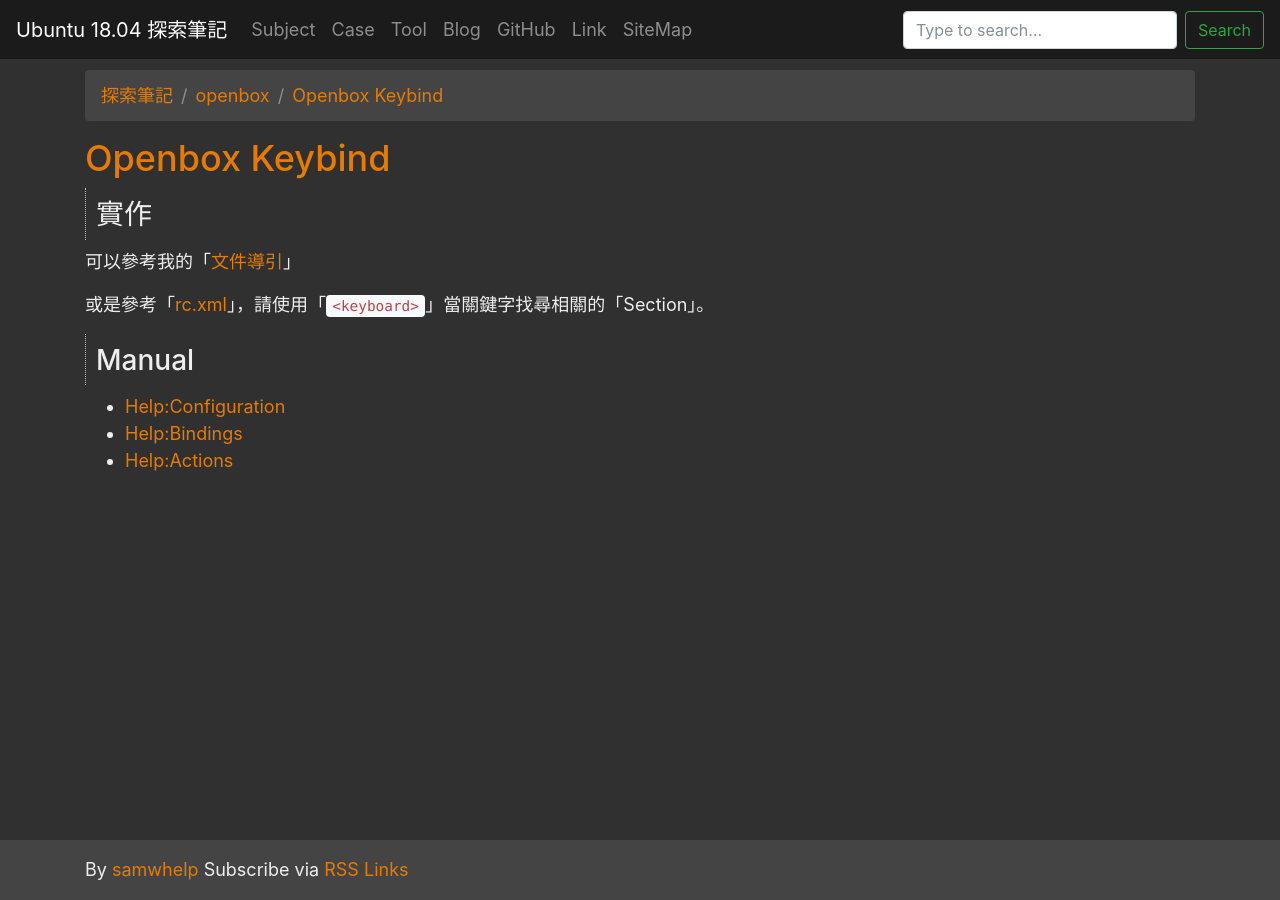
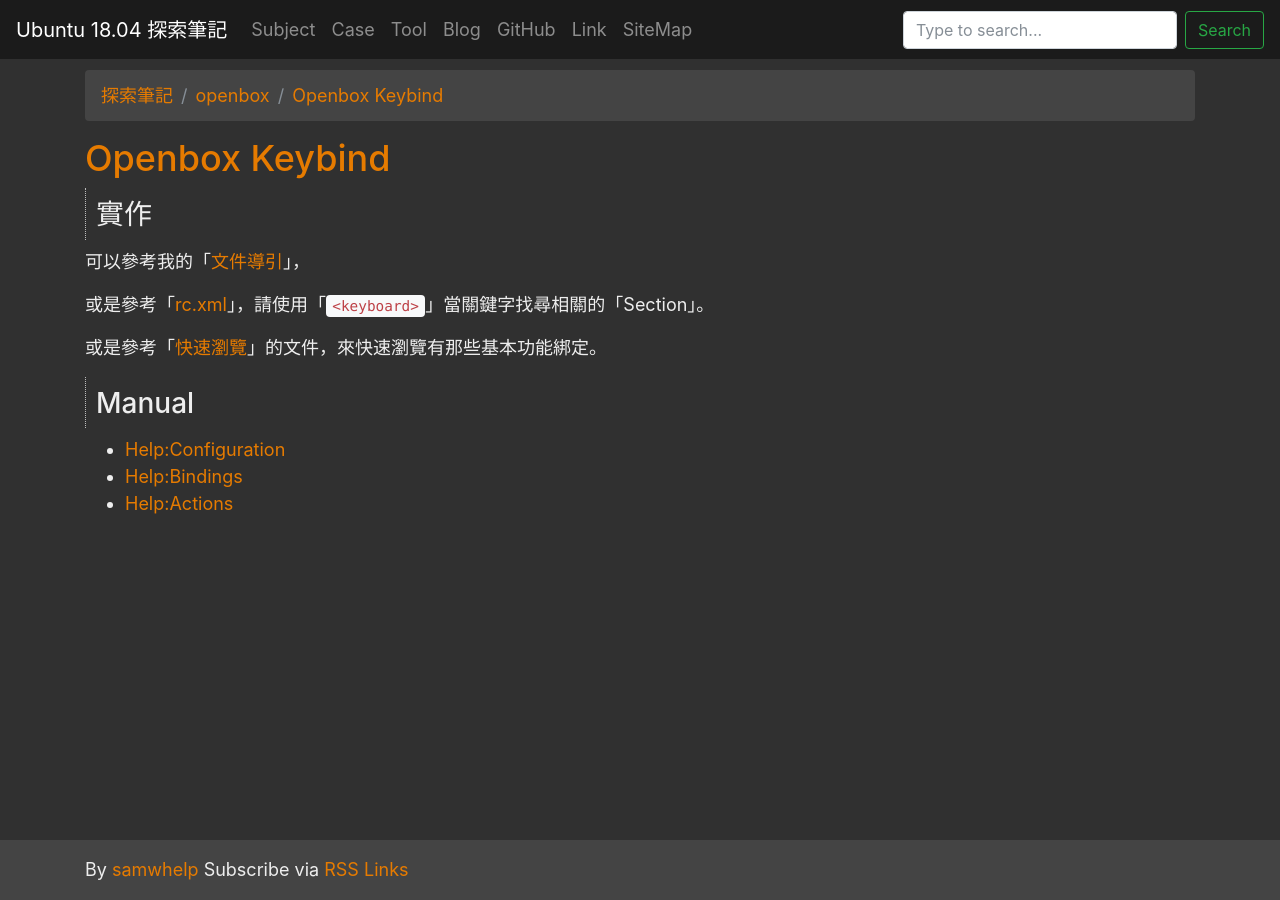
Before and after one commit to samwhelp/note-ubuntu-18.04, a Jekyll site: the page built from read/subject/openbox/spec-keybind.md, in a window 1280 px wide. Built offline with Jekyll 4.4.1, drawn with Linux system fonts in a browser that asks for light colours; nearby versions of some CDN libraries.

Commit message:
add note

```diff
--- a/read/subject/openbox/spec-keybind.md
+++ b/read/subject/openbox/spec-keybind.md
@@ -13,10 +13,12 @@ source_url: '/read/subject/openbox/spec-keybind.md'
 
 ## 實作
 
-可以參考我的「[文件導引](https://github.com/samwhelp/play-ubuntu-18.04-plan/blob/master/prototype/de-box/play-openbox/spec-keybind.md)」
+可以參考我的「[文件導引](https://github.com/samwhelp/play-ubuntu-18.04-plan/blob/master/prototype/de-box/play-openbox/spec-keybind.md)」，
 
 或是參考「[rc.xml](https://github.com/samwhelp/play-ubuntu-18.04-plan/blob/master/prototype/de-box/play-openbox/config/openbox/rc.xml)」，請使用「`<keyboard>`」當關鍵字找尋相關的「Section」。
 
+
+或是參考「[快速瀏覽](https://github.com/samwhelp/play-ubuntu-18.04-plan/blob/master/docs/spec/keybind.md)」的文件，來快速瀏覽有那些基本功能綁定。
 
 ## Manual
 
```
Also changed, not shown: read/subject/openbox/spec-mousebind.md (+1 -1 lines).
